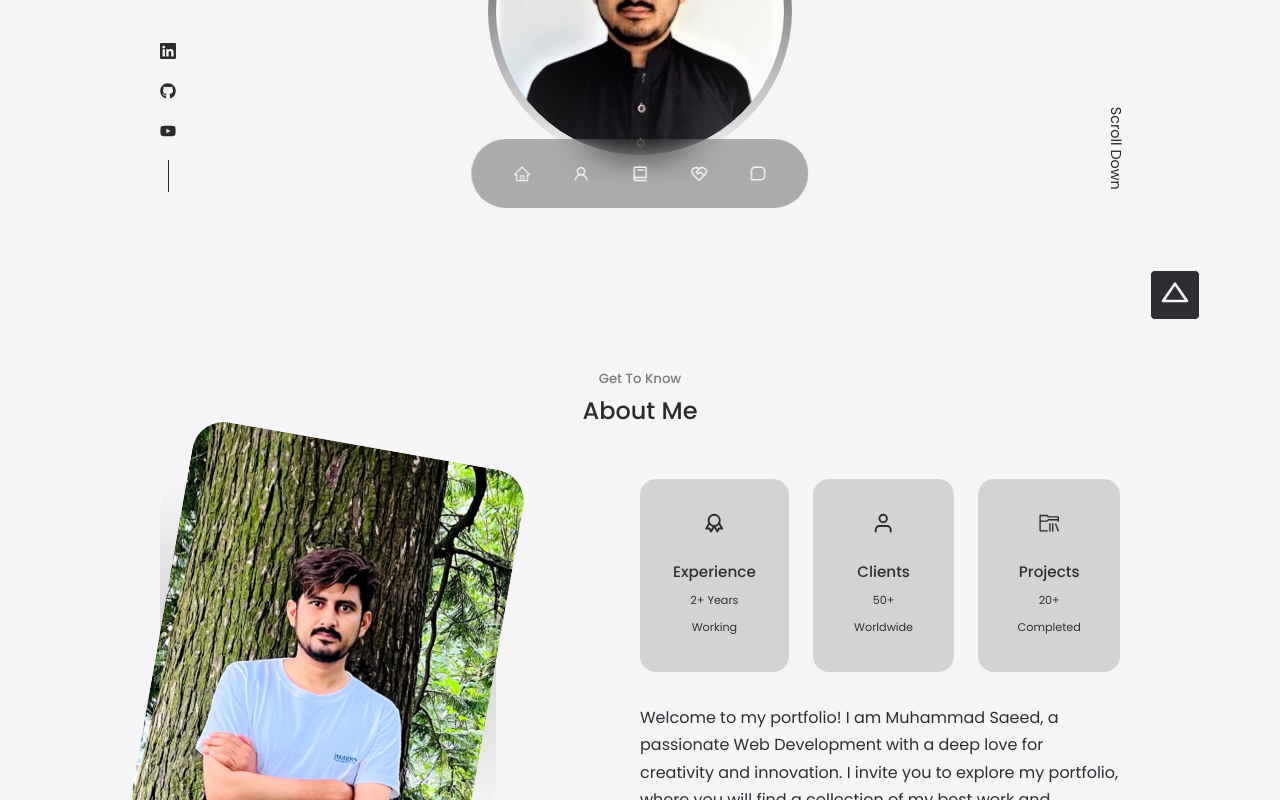
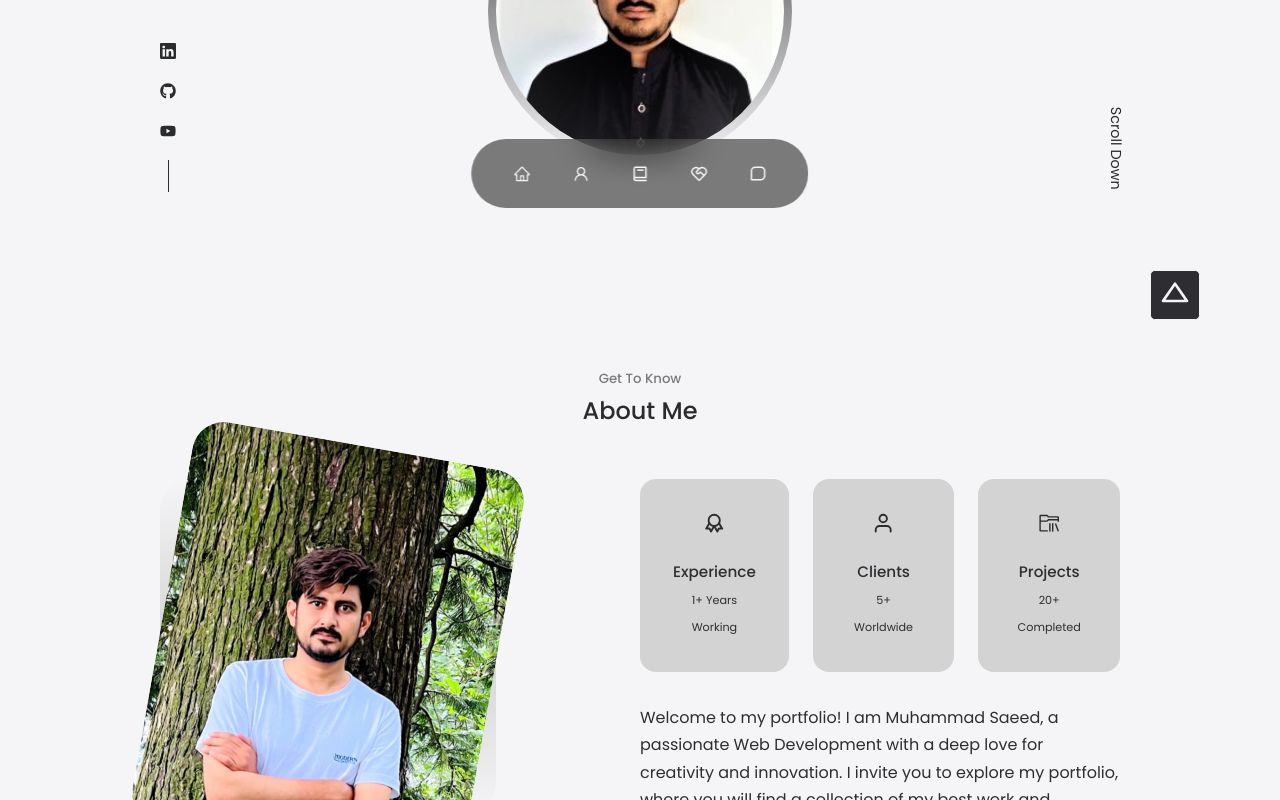
Before and after one commit to MuhammadSaeed0336/mysite, a React (Create React App) app: page / in a window 1280 px wide. Shown: the part 560-1360 px from the top of the page. Built offline with nearby package versions, Linux system fonts and the light colour scheme.

Commit message:
fixed links bugs

```diff
--- a/src/components/about/About.jsx
+++ b/src/components/about/About.jsx
@@ -24,13 +24,13 @@ const About=()=> {
             <article className='about_card'>
               <TbAward className='about_icon'/>
               <h5>Experience</h5>
-              <small>2+ Years Working</small>
+              <small>1+ Years Working</small>
             </article>
 
             <article className='about_card'>
               <FiUser className='about_icon'/>
               <h5>Clients</h5>
-              <small>50+ Worldwide</small>
+              <small>5+ Worldwide</small>
             </article>
 
             <article className='about_card'>
--- a/src/components/contact/Contact.jsx
+++ b/src/components/contact/Contact.jsx
@@ -38,10 +38,9 @@ const Contact = () => {
         setSubmitting(false);
       })
       .catch((error) => {
-        toast.error("Something went wrong!");
+        toast.error("Something went wrong!", error);
         setSubmitting(false);
       });
-      toast.success(`Thanks ${values.name}, form validation successful!`);
     },
   });
 
--- a/src/components/footer/Footer.css
+++ b/src/components/footer/Footer.css
@@ -48,7 +48,9 @@ footer a {
     transform: scale(1.5, 1.5);
 }
 .footer_copyright{
-    margin-bottom: 4rem;
+    text-align: left;
+    margin-bottom: -3rem;
+    margin-left: 3rem;
     color: var(--color-white);
 }
 .active{
--- a/src/components/footer/Footer.jsx
+++ b/src/components/footer/Footer.jsx
@@ -46,25 +46,25 @@ const Footer = () => {
         <li>
           <a href="#portfolio">Portfolio</a>
         </li>
-        <li>
+        {/* <li>
           <a href="#testimonails">Testimonails</a>
-        </li>
+        </li> */}
         <li>
           <a href="#contact">Contact</a>
         </li>
       </ul>
 
       <div className="footer_socail">
-      <Link href="https://www.linkedin.com/in/mrsaeedkk/" >
+      <Link to="https://www.linkedin.com/in/mrsaeedkk/" target="_blank" >
         <BsLinkedin />
       </Link>
-      <Link href="https://github.com/MuhammadSaeed0336" >
+      <Link to="https://github.com/MuhammadSaeed0336" target="_blank">
         <FaGithub />
       </Link>
-        <Link to="mailto:muhammadsaeed033696@gmail.com">
+        <Link to="mailto:muhammadsaeed033696@gmail.com" target="_blank">
           <MdAttachEmail />
         </Link>
-        <Link to="http://api.whatsapp.com/send?phone+923369682471">
+        <Link to="http://api.whatsapp.com/send?phone+923369682471" target="_blank">
           <RiWhatsappFill />
         </Link>
       </div>
--- a/src/components/nav/Nav.css
+++ b/src/components/nav/Nav.css
@@ -1,5 +1,5 @@
 nav{
-    background: rgba(0, 0, 0, 0.3);
+    background: var(--color-light);
     width: max-content;
     display: block;
     padding: 0.7rem 1.7rem;
--- a/src/style/dark.scss
+++ b/src/style/dark.scss
@@ -156,6 +156,7 @@ h1{
     color: #bbb;
   }
   .btn{
+    color: #111;
     background-color: #bbb;
     border: 1px solid #bbb;
   }
```
